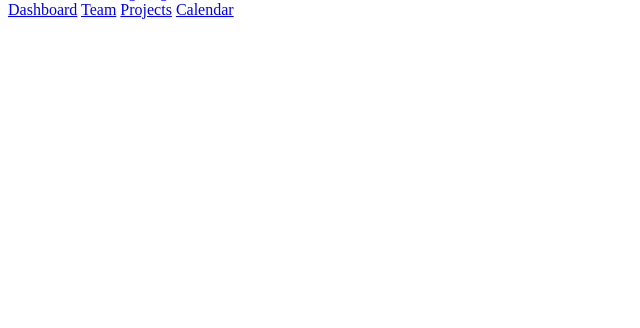
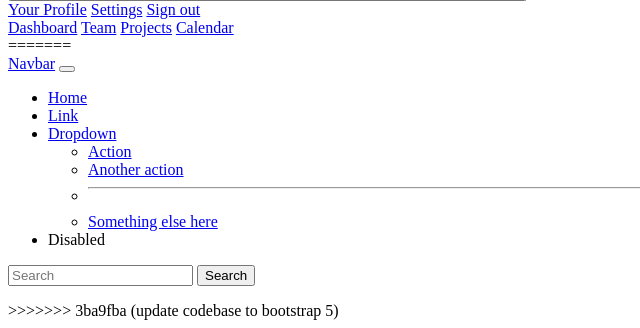
Before and after one commit to awire360/launchpad, a Django app: template blog/templates/partials/navbar.html in a window 1280 px wide. Shown: the part 1020-1348 px from the top of the page, without its empty margins (0-640 px from the left). Before the commit the page ends 1039 px from the top, so only its background shows below. Run offline with Django 5.2, Linux system fonts and the light colour scheme; the template is opened without the code that fills it, so the values that code supplies are empty.

Commit message:
update codebase to bootstrap 5

```diff
--- a/blog/templates/partials/navbar.html
+++ b/blog/templates/partials/navbar.html
@@ -1,3 +1,4 @@
+<<<<<<< HEAD
 <nav class="bg-gray-800">
   <div class="max-w-7xl px-2 sm:px-6 lg:px-8">
     <div class="relative flex h-16 items-center justify-between">
@@ -89,3 +90,41 @@
     </div>
   </div>
 </nav>
+=======
+<nav class="navbar navbar-expand-lg bg-body-tertiary">
+    <div class="container-fluid">
+      <a class="navbar-brand" href="#">Navbar</a>
+      <button class="navbar-toggler" type="button" data-bs-toggle="collapse" data-bs-target="#navbarSupportedContent" aria-controls="navbarSupportedContent" aria-expanded="false" aria-label="Toggle navigation">
+        <span class="navbar-toggler-icon"></span>
+      </button>
+      <div class="collapse navbar-collapse" id="navbarSupportedContent">
+        <ul class="navbar-nav me-auto mb-2 mb-lg-0">
+          <li class="nav-item">
+            <a class="nav-link active" aria-current="page" href="#">Home</a>
+          </li>
+          <li class="nav-item">
+            <a class="nav-link" href="#">Link</a>
+          </li>
+          <li class="nav-item dropdown">
+            <a class="nav-link dropdown-toggle" href="#" role="button" data-bs-toggle="dropdown" aria-expanded="false">
+              Dropdown
+            </a>
+            <ul class="dropdown-menu">
+              <li><a class="dropdown-item" href="#">Action</a></li>
+              <li><a class="dropdown-item" href="#">Another action</a></li>
+              <li><hr class="dropdown-divider"></li>
+              <li><a class="dropdown-item" href="#">Something else here</a></li>
+            </ul>
+          </li>
+          <li class="nav-item">
+            <a class="nav-link disabled" aria-disabled="true">Disabled</a>
+          </li>
+        </ul>
+        <form class="d-flex" role="search">
+          <input class="form-control me-2" type="search" placeholder="Search" aria-label="Search">
+          <button class="btn btn-outline-success" type="submit">Search</button>
+        </form>
+      </div>
+    </div>
+  </nav>
+>>>>>>> 3ba9fba (update codebase to bootstrap 5)
--- a/blog/urls.py
+++ b/blog/urls.py
@@ -1,8 +1,14 @@
 from django.urls import path
+<<<<<<< HEAD
 from .views import index
 
 app_name = "blog"
 
 urlpatterns = [
     path("", index, name="index"),
+=======
+
+urlpatterns = [
+
+>>>>>>> 3ba9fba (update codebase to bootstrap 5)
 ]
--- a/blog/views.py
+++ b/blog/views.py
@@ -1,5 +1,8 @@
 from django.shortcuts import render
 
 # Create your views here.
+<<<<<<< HEAD
 def index(request):
     return render(request, "blog/index.html")
+=======
+>>>>>>> 3ba9fba (update codebase to bootstrap 5)
--- a/config/urls.py
+++ b/config/urls.py
@@ -3,7 +3,10 @@ from django.urls import path, include
 
 
 urlpatterns = [
+<<<<<<< HEAD
     path("", include("blog.urls")),
+=======
+>>>>>>> 3ba9fba (update codebase to bootstrap 5)
     path("admin/", admin.site.urls),
     path("accounts/", include("allauth.urls")),
     path("__debug__", include("debug_toolbar.urls")),
--- a/requirements.txt
+++ b/requirements.txt
@@ -8,6 +8,10 @@ python-dotenv
 django-widget-tweaks
 django-htmx
 django-filter
+<<<<<<< HEAD
 crispy-tailwind
+=======
+crispy-bootstrap5
+>>>>>>> 3ba9fba (update codebase to bootstrap 5)
 django-template-partials
 django-unfold
```
Also changed, not shown: blog/templates/base.html (+20 -0 lines), blog/templates/blog/index.html (+7 -0 lines), config/settings.py (+27 -0 lines), 4 other files.
